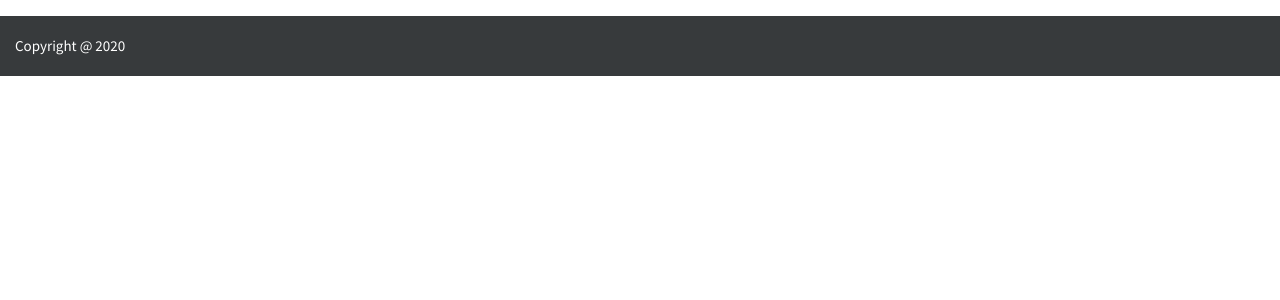
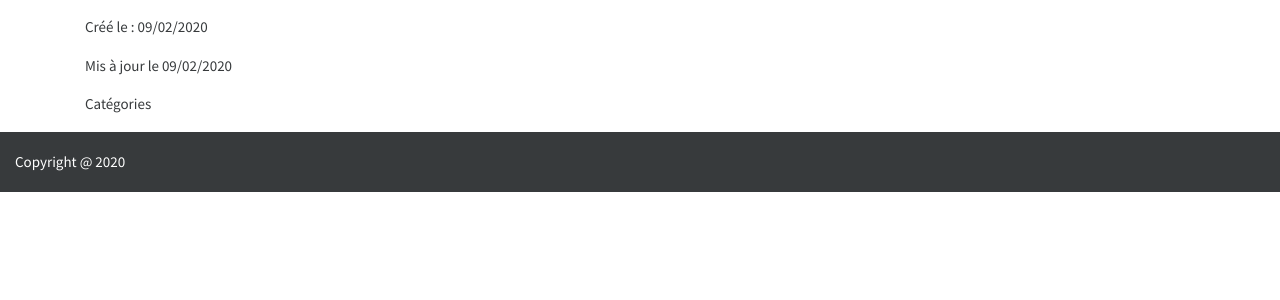
Before and after one commit to ahmedbouras/OC_P6, a Symfony app: template templates/blog/trick.html.twig in a window 1280 px wide. Shown: the part 86-386 px from the top of the page. Run offline with Twig, Linux system fonts and the light colour scheme; the template is opened without the code that fills it, so the values that code supplies are empty; some libraries are stand-ins or nearby versions.

Commit message:
display trick's data v1 (raw)

```diff
--- a/templates/blog/trick.html.twig
+++ b/templates/blog/trick.html.twig
@@ -6,6 +6,39 @@
 {% endblock %}
 
 {% block body %}
-<h1>{{ trick.title | capitalize}}</h1>
-<p>{{ trick.content }}</p>
+<div class="container">
+    <div id="main-image">
+        <div id="image-trick">
+            <h1 id="title-trick">{{ trick.title | capitalize}}</h1>
+        </div>
+    </div>
+
+    <div id="images-videos">
+
+    </div>
+
+    <section id="content-trick">
+        <div>
+            <p>{{ trick.content }}</p>
+        </div>
+        <div id="informations-tricks">
+            <p>Créé le : {{ trick.createdAt | date("m/d/Y") }}</p>
+            <p>Mis à jour le {{ trick.updatedAt | date("m/d/Y") }}</p>
+            <p>Catégories
+            {% for category in trick.categories %}
+                <span class="badge badge-pill badge-secondary">{{ category.name }}</span>
+            {% endfor %}
+            </p>
+        </div>
+        <div>
+            <!-- TO DO : CREATION DU FORMULAIRE -->
+        </div>
+        <div>
+            {% for comment in trick.comments %}
+                <p> {{ comment.comment }} </p>
+            {% endfor %}
+        </div>
+    </section>
+</div>
+
 {% endblock %}
```
Also changed, not shown: public/css/trick.css (added).
